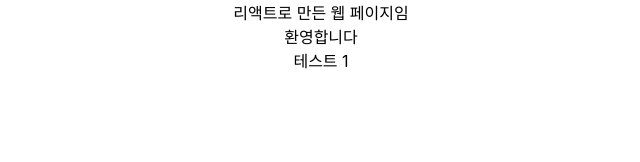
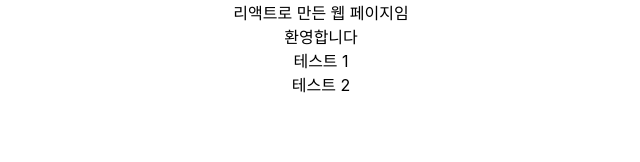
Before and after one commit to rokmc1256/2024_hoseo_project, a React (Create React App) app in the folder hoseo_graduation/: page / in a window 1280 px wide. Shown: the top 162 px of the page, without its empty margins (319-959 px from the left). Built offline with nearby package versions, Linux system fonts and the light colour scheme.

Commit message:
test2 commit

```diff
--- a/hoseo_graduation/src/App.js
+++ b/hoseo_graduation/src/App.js
@@ -7,6 +7,7 @@ function App() {
       <div>리액트로 만든 웹 페이지임</div>
       <div>환영합니다</div>
       <div>테스트 1</div>
+      <div>테스트 2</div>
     </div>
   );
 }
```
